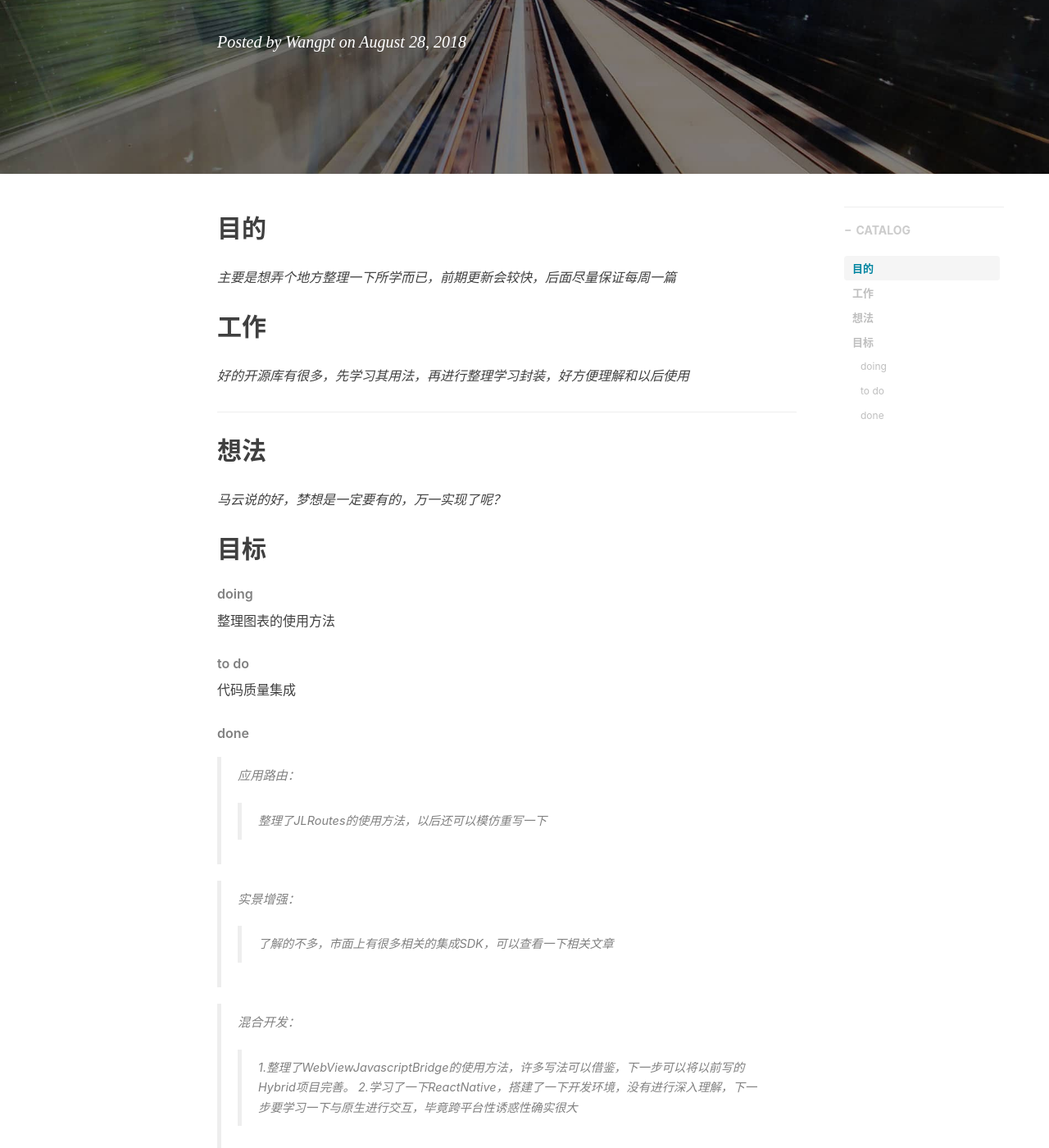
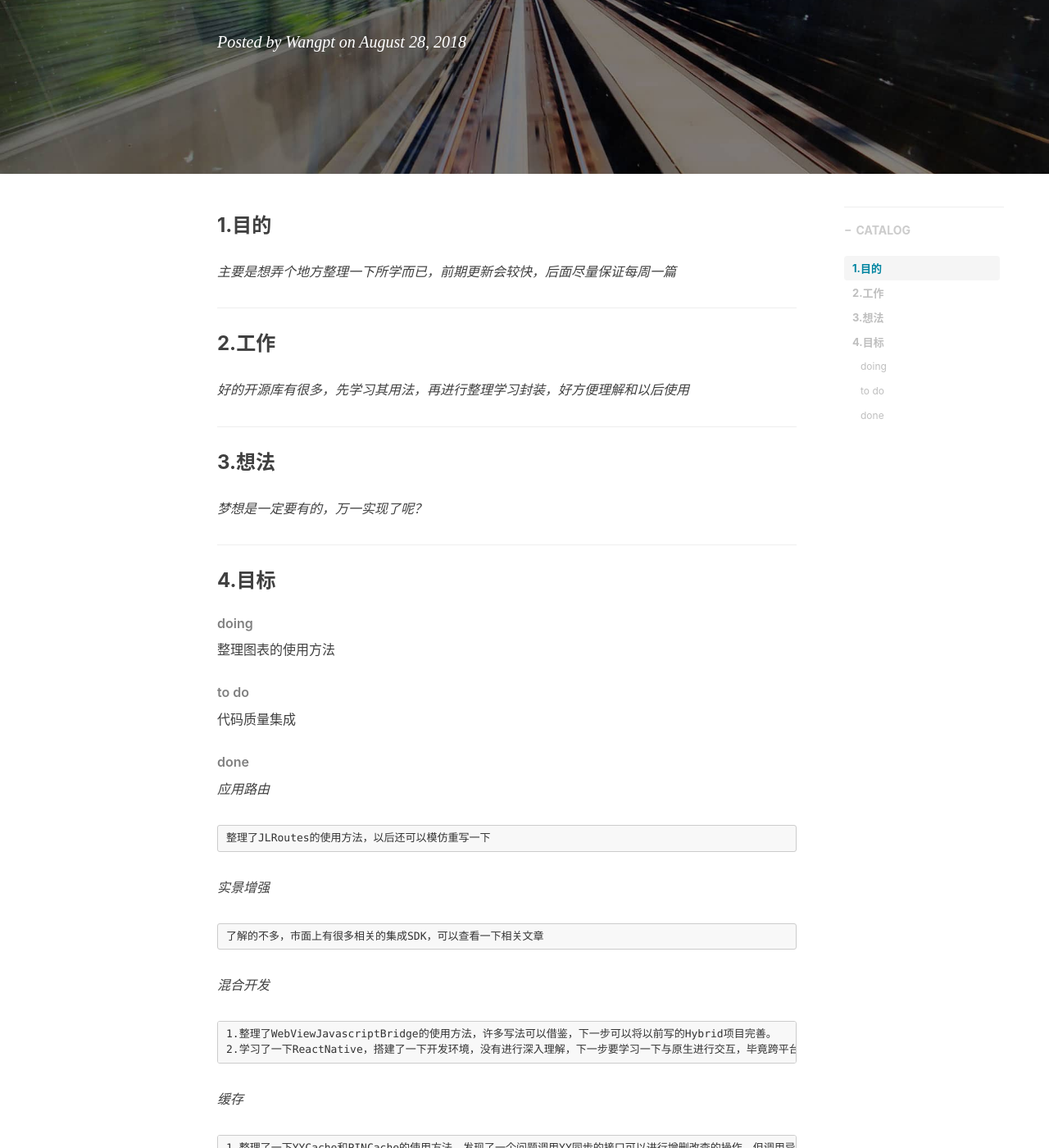
Before and after one commit to wangpt/wangpt.github.io, a Jekyll site: the page built from _posts/2018-08-28-note-blog.markdown, in a window 1280 px wide and 1400 px high, scrolled down 311 px. Shown: the whole window at 82% size. Built offline with Jekyll 4.4.1, drawn with Linux system fonts in a browser that asks for light colours; nearby versions of some CDN libraries; comment, search, counter and statistics services are not loaded.

Commit message:
change blog

````diff
--- a/_posts/2018-08-28-note-blog.markdown
+++ b/_posts/2018-08-28-note-blog.markdown
@@ -11,22 +11,25 @@ tags:
 
 ---
 
-## 目的
+### 1.目的
 
 *主要是想弄个地方整理一下所学而已，前期更新会较快，后面尽量保证每周一篇*
 
+---
 
-## 工作
+### 2.工作
 
 *好的开源库有很多，先学习其用法，再进行整理学习封装，好方便理解和以后使用*
 
 ---
 
-## 想法
+### 3.想法
 
-*马云说的好，梦想是一定要有的，万一实现了呢？*
+*梦想是一定要有的，万一实现了呢？*
 
-## 目标
+---
+
+### 4.目标
 
 ###### doing
 
@@ -38,19 +41,30 @@ tags:
 
 ###### done
 
->应用路由：
->>整理了JLRoutes的使用方法，以后还可以模仿重写一下
+*应用路由*
 
->实景增强：
->>了解的不多，市面上有很多相关的集成SDK，可以查看一下相关文章
+```
+整理了JLRoutes的使用方法，以后还可以模仿重写一下
+```
+*实景增强*
 
->混合开发：
->>1.整理了WebViewJavascriptBridge的使用方法，许多写法可以借鉴，下一步可以将以前写的Hybrid项目完善。
->>2.学习了一下ReactNative，搭建了一下开发环境，没有进行深入理解，下一步要学习一下与原生进行交互，毕竟跨平台性诱惑性确实很大
+```
+了解的不多，市面上有很多相关的集成SDK，可以查看一下相关文章
+```
+*混合开发*
 
->缓存
->>1.整理了一下YYCache和PINCache的使用方法，发现了一个问题调用YY同步的接口可以进行增删改查的操作，但调用异步的姐口，数据不能完成存储，而PIN则可以正常使用，具体原因有待核实。
->>2.研究复习了一下线程锁的相关知识
+```
+1.整理了WebViewJavascriptBridge的使用方法，许多写法可以借鉴，下一步可以将以前写的Hybrid项目完善。
+2.学习了一下ReactNative，搭建了一下开发环境，没有进行深入理解，下一步要学习一下与原生进行交互，毕竟跨平台性诱惑性确实很大
+```
+*缓存*
 
->图表
->>整理了一下Charts和PNChart的使用方法
+```
+1.整理了一下YYCache和PINCache的使用方法，发现了一个问题调用YY同步的接口可以进行增删改查的操作，但调用异步的姐口，数据不能完成存储，而PIN则可以正常使用，具体原因有待核实。
+2.研究复习了一下线程锁的相关知识
+```
+*图表*
+
+```
+整理了一下Charts和PNChart的使用方法
+```
````
